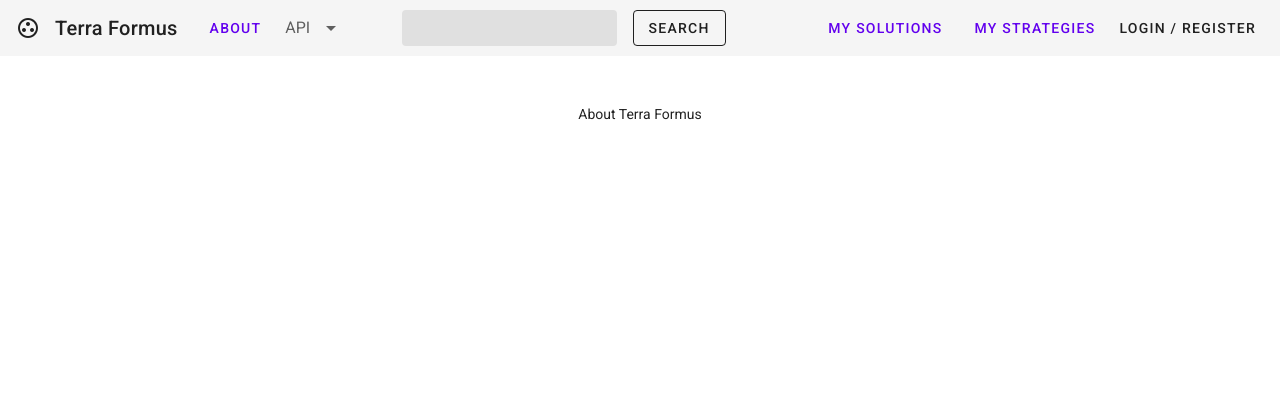
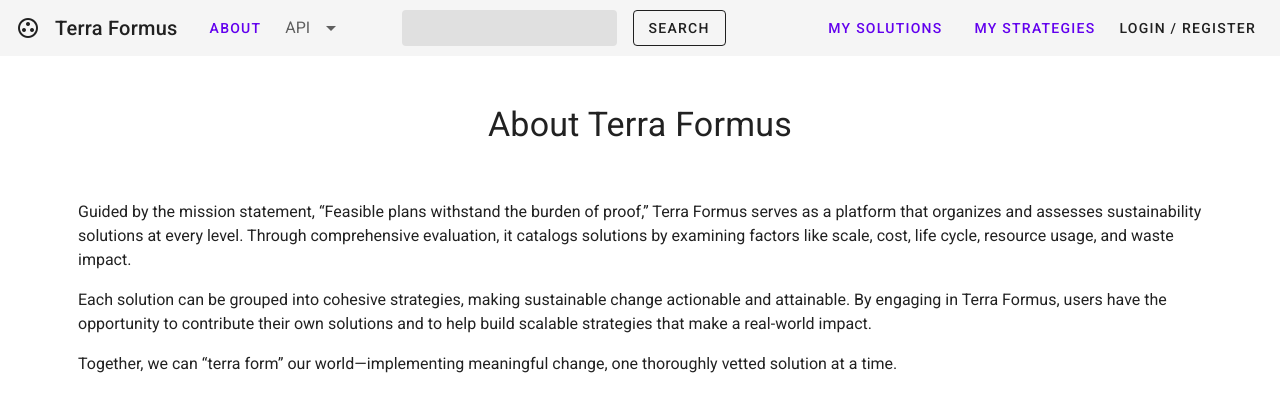
Before and after one commit to idetra/terraformus, a Django app: page /about/ in a window 1280 px wide. Shown: the top 412 px of the page. Run offline with Django 3.2, Linux system fonts and the light colour scheme; parts of the project's set-up code (start-up, migrations or seed data) failed here and were passed over; some libraries are stand-ins or nearby versions.

Commit message:
updated 'about' page

```diff
--- a/terraformus/core/templates/about.html
+++ b/terraformus/core/templates/about.html
@@ -2,10 +2,27 @@
 {% load static %}
 {% block content %}
 
-    <div class="row mt-5 mx-5">
-        <div class="col text-center">
-            About Terra Formus
-        </div>
+<div class="row mt-5 mx-5">
+    <div class="col text-center">
+        <h4>About Terra Formus</h4>
     </div>
+</div>
+
+<div class="row mt-5 mx-5">
+    <div class="col">
+        <p>
+            Guided by the mission statement, “Feasible plans withstand the burden of proof,” Terra Formus serves as a platform that organizes and assesses sustainability solutions at every level. Through comprehensive evaluation, it catalogs solutions by examining factors like scale, cost, life cycle, resource usage, and waste impact.
+        </p>
+
+        <p>
+            Each solution can be grouped into cohesive strategies, making sustainable change actionable and attainable. By engaging in Terra Formus, users have the opportunity to contribute their own solutions and to help build scalable strategies that make a real-world impact.
+        </p>
+
+        <p>
+            Together, we can “terra form” our world—implementing meaningful change, one thoroughly vetted solution at a time.
+        </p>
+    </div>
+</div>
+
 
 {% endblock content %}
```
